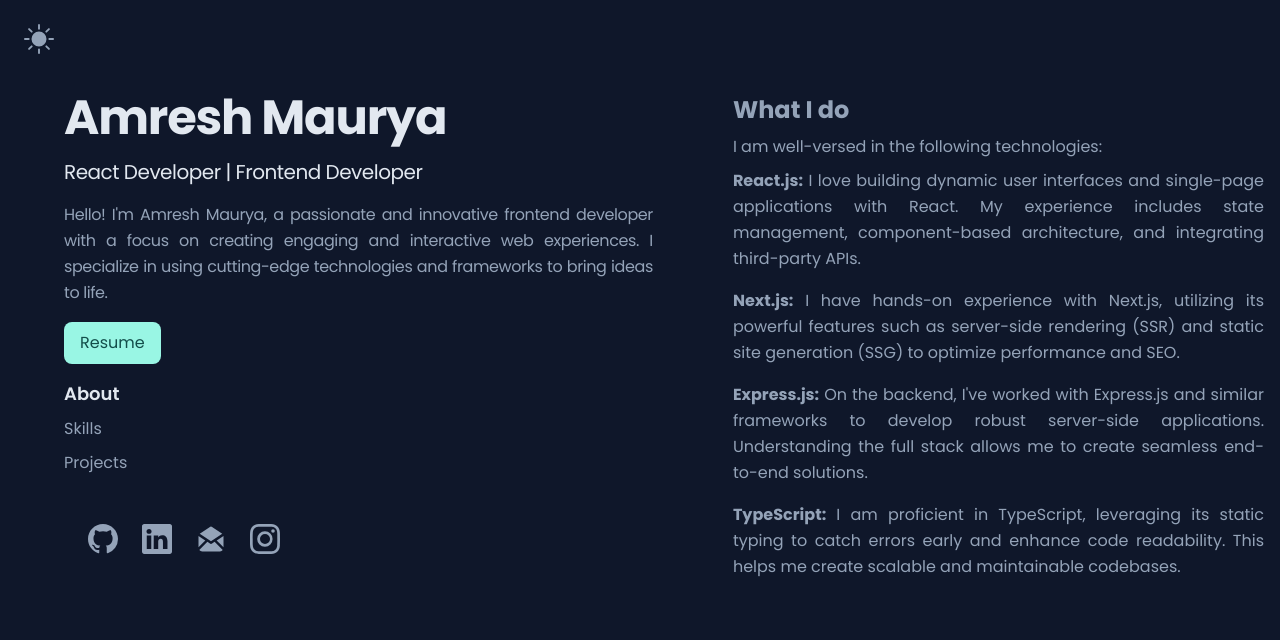
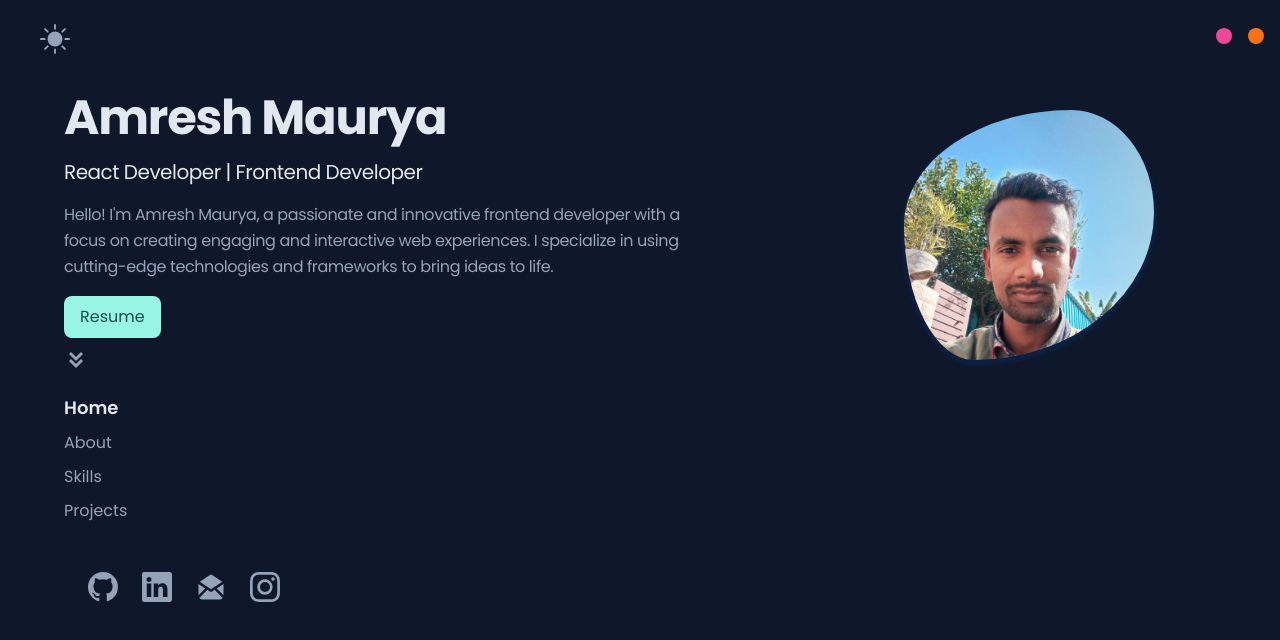
Before and after one commit to amreshpro/proportfolio, a React (Vite) app: page / in a window 1280 px wide. Shown: the top 640 px of the page. Built offline with nearby package versions, Linux system fonts and the light colour scheme.

Commit message:
add profile section

```diff
--- a/src/App.tsx
+++ b/src/App.tsx
@@ -6,15 +6,22 @@ import AllSection from "./components/AllSection";
 export default function App() {
   return (
     <div>
-      <ThemeButton />
+    <div className="top-bar flex px-4 justify-between">
+    <ThemeButton />
+      <div className="dot flex gap-4 mt-7 ">
+        <div className="dot-1 bg-pink-500 w-4 h-4 rounded-full"></div>
+        <div className="dot-2  bg-orange-500 w-4 h-4 rounded-full"></div>
+        {/* <div className="dot-3  bg-yellow-500 w-4 h-4 rounded-full"></div> */}
+      </div>
+    </div>
       <div className="large-screeen flex sm:flex-col justify-evenly ">
         <div className="hero sm:hidden pt-8 px-16 sm:px-8">
           <Hero />
         </div>
-        <div className="outlet sm:hidden pt-8 overflow-y-scroll h-screen">
+        <div className="outlet sm:hidden pt-8 px-4 w-full overflow-y-scroll h-screen">
           <Outlet />
         </div>
-        <div className=" hidden sm:flex pt-8 overflow-y-scroll h-screen">
+        <div className=" hidden sm:flex justify-center pt-8 overflow-y-scroll h-screen">
           <AllSection />
         </div>
       </div>
--- a/src/components/AllSection.tsx
+++ b/src/components/AllSection.tsx
@@ -1,5 +1,6 @@
 import About from "./About";
 import Hero from "./Hero";
+import Profile from "./Profile";
 import Projects from "./Projects";
 import Skills from "./Skills";
 
@@ -7,6 +8,7 @@ export default function AllSection() {
   return (
     <div className="flex flex-col gap-16 px-8 xsm:px-4">
       <Hero />
+      <Profile/>
       <About />
       <Skills />
       <Projects />
--- a/src/components/Hero.tsx
+++ b/src/components/Hero.tsx
@@ -4,6 +4,8 @@ import Navbar from "./Navbar";
 import SocialLinks from "./SocialLinks";
 import { SOCIAL_LINKS } from "../constants/SOCIAL_LINKS";
 import { useThemeContext } from "../theme/ThemeProvider";
+import { BiSolidChevronsDown } from "react-icons/bi";
+
 export default function Hero() {
   const { theme } = useThemeContext();
 
@@ -11,31 +13,34 @@ export default function Hero() {
     <div className=" w-full flex flex-col gap-4  ">
       <h1
         className={`${
-          theme == "dark" ? "text-slate-200" : "text-red-900"
+          theme == "dark" ? "text-slate-200" : "text-red-800"
         } sm:text-3xl md:text-4xl text-5xl font-bold tracking-tight `}
       >
         {MYNAME}
       </h1>
       <h2
         className={` ${
-          theme == "dark" ? "text-slate-200" : "text-red-900"
-        }  text-xl sm:text-lg font-light tracking-tight `}
+          theme == "dark" ? "text-slate-200" : "text-red-700"
+        }  text-xl sm:text-lg font-extralight tracking-tight `}
       >
         {MYPROFILE}
       </h2>
-      <p className="tracking-tight text-justify">{MYBIO}</p>
+      <p className="tracking-tight ">{MYBIO}</p>
       {/* resume link */}
       <Link
         to={SOCIAL_LINKS?.resume}
         target="_blank"
-        className={`px-4 py-2 ${
+        className={` px-4 py-2 ${
           theme == "dark"
             ? " bg-teal-200 hover:bg-teal-900 hover:text-teal-200 text-teal-900 "
             : " bg-red-900 hover:bg-red-700 hover:text-red-100 text-red-50 "
-        }transition-all  rounded-lg w-fit`}
+        } marker:transition-all  rounded-lg w-fit`}
       >
         Resume
       </Link>
+
+      {/* down arrow */}
+<BiSolidChevronsDown className="sm:hidden animate-bounce text-2xl"/>
       {/* Navlink */}
       <div className="navbar sm:hidden">
         <Navbar />
--- /dev/null
+++ b/src/components/Profile.tsx
@@ -0,0 +1,13 @@
+export default function Profile() {
+  return (
+    <div className=" px-4 w-full flex flex-col justify-center items-center sm:mr-2 lg:mr-52 my-4">
+      {/* image div */}
+      <div className="blob px-4 py-4 sm:px-2"></div>
+
+      {/* <div className="circle absolute animate-bounce border-2 border-pink-400 rounded-full h-52 w-52 mt-4"></div>
+      <div className="circle absolute right-32 animate-bounce border-2 border-pink-400 rounded-full h-52 w-52 mt-4"></div> */}
+
+
+    </div>
+  );
+}
--- a/src/constants/NAV_LINKS.ts
+++ b/src/constants/NAV_LINKS.ts
@@ -1,13 +1,13 @@
 export default [
-//   {
-//     id: "nav-links1",
-//     title: "Home",
-//     path: "/",
-//   },
+  {
+    id: "nav-links1",
+    title: "Home",
+    path: "/",
+  },
   {
     id: "nav-links2",
     title: "About",
-    path: "/",
+    path: "/about",
   },
   {
     id: "nav-links3",
--- a/src/index.css
+++ b/src/index.css
@@ -42,3 +42,41 @@
     font-family: 'Poppins', sans-serif;
 
 }
+
+
+.blob {
+    width: 250px;
+    height: 250px;
+    background: url('/profile.jpeg') no-repeat;
+    background-size: cover;
+    box-shadow: 0 3px 3px 3px rgba(13,110,253,0.1);
+    animation: move 4s ease-in-out infinite;
+    transition: all 1s ease-in-out;
+  }
+
+
+
+  @keyframes move {
+    0%,100% {
+      border-radius: 67% 33% 72% 28% / 46% 41% 59% 54% ;
+    }
+     25% {
+      border-radius: 29% 71% 48% 52% / 46% 58% 42% 54% ;
+    }
+     50% {
+      border-radius: 29% 71% 48% 52% / 77% 78% 22% 23% ;
+    }
+    60% {
+        border-radius: 33% 67% 65% 48% / 55% 68% 37% 40%;
+      }
+       65% {
+      border-radius: 33% 67% 75% 48% / 55% 68% 37% 69%;
+    }
+       70% {
+      border-radius: 61% 39% 47% 53% / 56% 49% 51% 44% ;
+    }
+    80% {
+        border-radius: 31% 39% 47% 63% / 56% 69% 51% 54% ;
+      }
+
+  }
--- a/tailwind.config.js
+++ b/tailwind.config.js
@@ -16,7 +16,27 @@ export default {
       // => @media (max-width: 639px) { ... }
     },
 
-    extend: {},
+    extend: {
+      keyframes: {
+        blob: {
+          "0%,100%": {
+            borderRadius: "60% 40% 30% 70% / 60% 30% 70% 40%",
+          },
+          "25%": {
+            borderRadius: "38% 68% 78% 48% / 58% 68% 38% 68%",
+          },
+          "50%": {
+            borderRadius: "30% 60% 70% 40% / 50% 60% 30% 60%",
+          },
+          "65%": {
+            borderRadius: "33% 67% 75% 48% / 55% 68% 37% 69%",
+          },
+          "70%": {
+            bordeRradius: "55% 45% 80% 65% / 50% 40% 55% 40%",
+          },
+        },
+      },
+    },
   },
   plugins: [],
 };
```
Also changed, not shown: src/main.tsx (+7 -1 lines).
